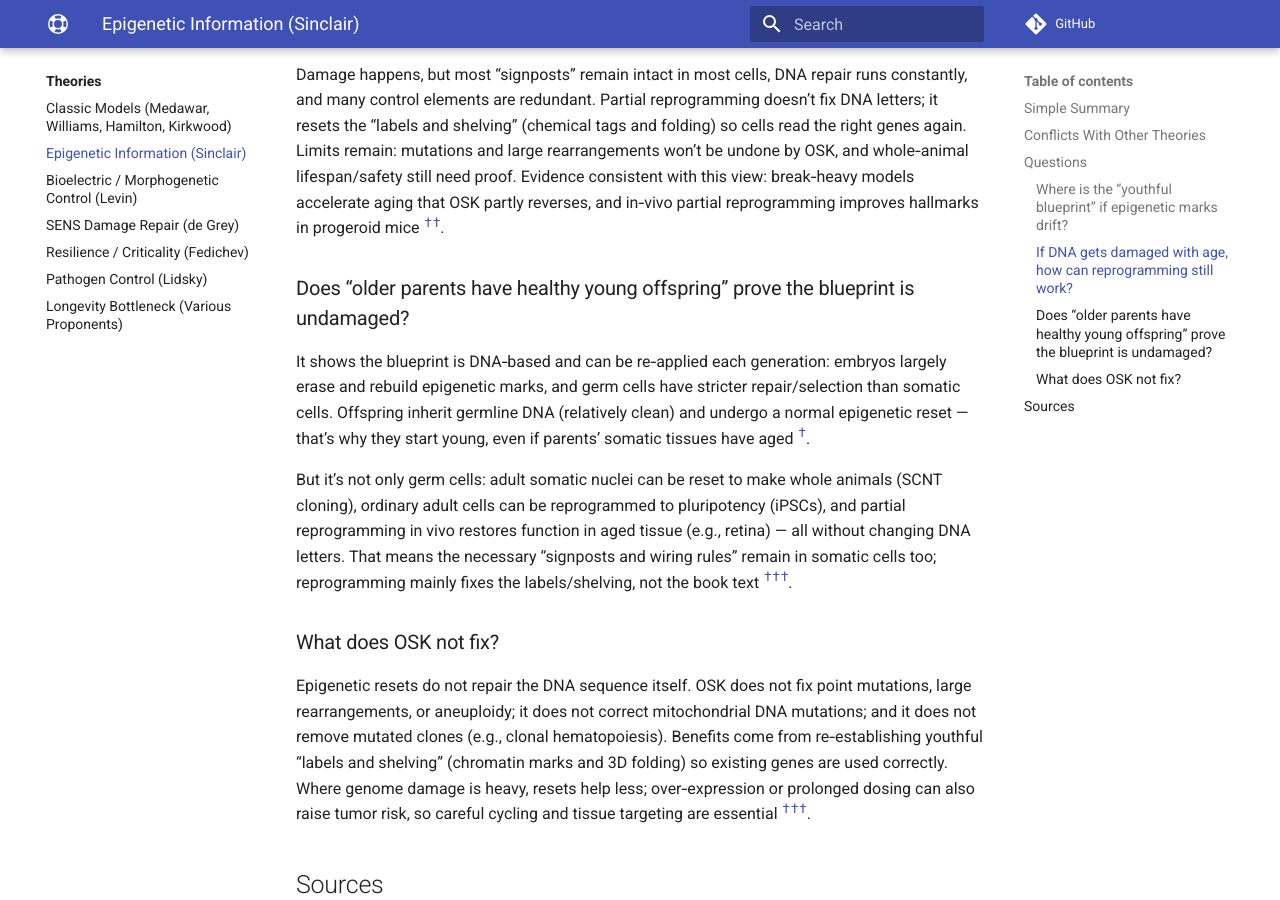
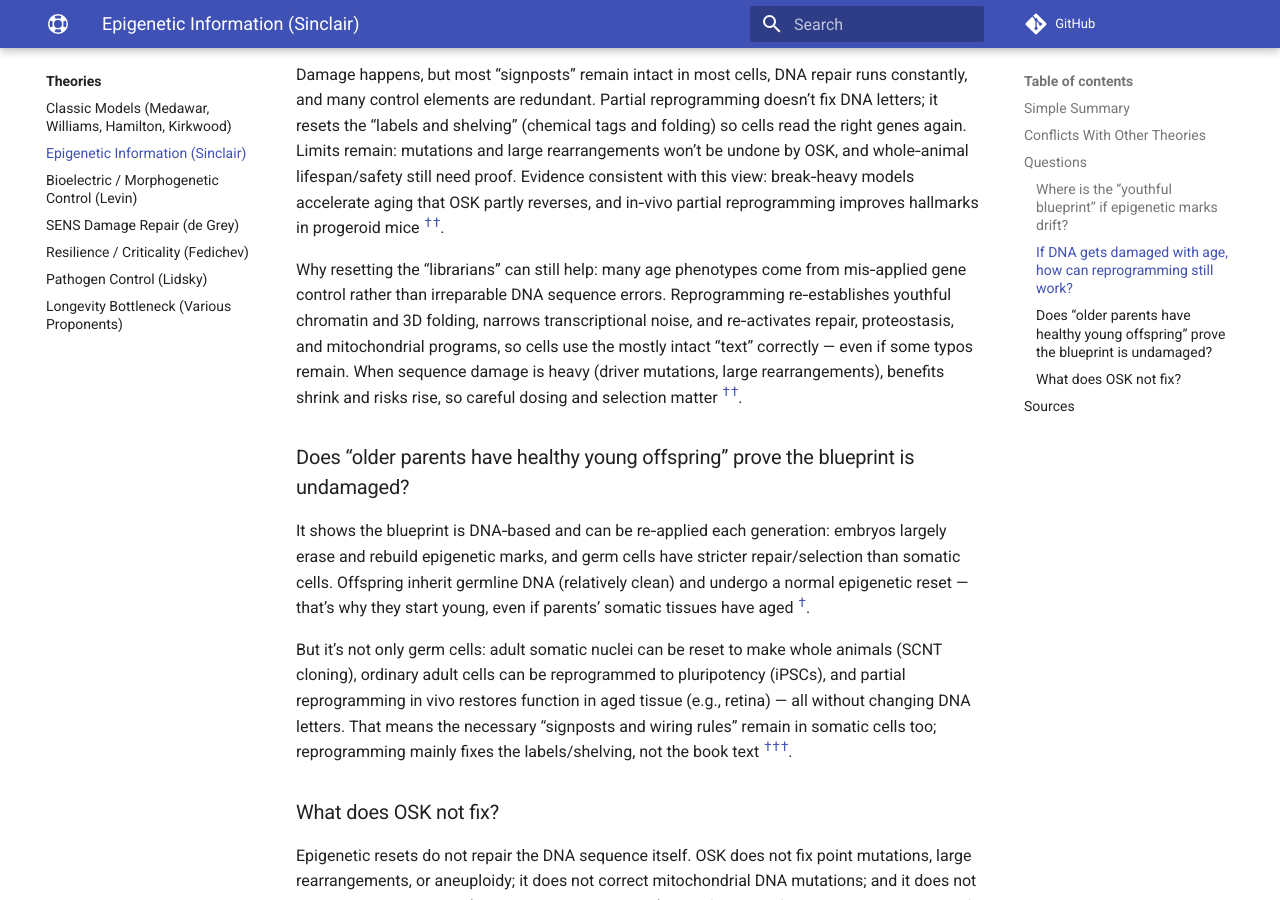
Before and after one commit to djgish485/project-lifespan, an MkDocs documentation site: the page built from docs/theories/epigenetic_information.md, in a window 1280 px wide and 900 px high, scrolled down 2097 px. Built offline with MkDocs 1.6.1 and Material for MkDocs 9.7.7, drawn with Linux system fonts in a browser that asks for light colours; comment, search, counter and statistics services are not loaded.

Commit message:
docs(theories): clarify why OSK helps despite DNA damage (labels/shelving reset restores programs; limits remain)

```diff
--- a/docs/theories/epigenetic_information.md
+++ b/docs/theories/epigenetic_information.md
@@ -82,6 +82,8 @@ It lives in the DNA’s own signposts and folding rules — short sequences that
 
 Damage happens, but most “signposts” remain intact in most cells, DNA repair runs constantly, and many control elements are redundant. Partial reprogramming doesn’t fix DNA letters; it resets the “labels and shelving” (chemical tags and folding) so cells read the right genes again. Limits remain: mutations and large rearrangements won’t be undone by OSK, and whole‑animal lifespan/safety still need proof. Evidence consistent with this view: break‑heavy models accelerate aging that OSK partly reverses, and in‑vivo partial reprogramming improves hallmarks in progeroid mice <sup><a class="ref-pop" href="https://doi.org/10.1016/j.cell.2022.12.027" data-ref-url="https://doi.org/10.1016/j.cell.2022.12.027" data-ref-summary="Cell (2023): loss of epigenetic information as a cause of mammalian aging (ICE model).">†</a></sup><sup><a class="ref-pop" href="https://doi.org/10.1016/j.cell.2016.11.052" data-ref-url="https://doi.org/10.1016/j.cell.2016.11.052" data-ref-summary="Cell (2016): in‑vivo partial reprogramming improves aging hallmarks in progeroid mice.">†</a></sup>.
 
+Why resetting the “librarians” can still help: many age phenotypes come from mis‑applied gene control rather than irreparable DNA sequence errors. Reprogramming re‑establishes youthful chromatin and 3D folding, narrows transcriptional noise, and re‑activates repair, proteostasis, and mitochondrial programs, so cells use the mostly intact “text” correctly — even if some typos remain. When sequence damage is heavy (driver mutations, large rearrangements), benefits shrink and risks rise, so careful dosing and selection matter <sup><a class="ref-pop" href="https://doi.org/10.1038/s41586-020-2975-4" data-ref-url="https://doi.org/10.1038/s41586-020-2975-4" data-ref-summary="Nature (2020): OSK reverses aging features and restores vision in mouse retina; functional rescue without editing DNA.">†</a></sup><sup><a class="ref-pop" href="https://doi.org/10.1016/j.cell.2016.11.052" data-ref-url="https://doi.org/10.1016/j.cell.2016.11.052" data-ref-summary="Cell (2016): continuous expression risks; cyclic partial reprogramming mitigates and improves hallmarks in progeroid mice.">†</a></sup>.
+
 ### Does “older parents have healthy young offspring” prove the blueprint is undamaged?
 
 It shows the blueprint is DNA‑based and can be re‑applied each generation: embryos largely erase and rebuild epigenetic marks, and germ cells have stricter repair/selection than somatic cells. Offspring inherit germline DNA (relatively clean) and undergo a normal epigenetic reset — that’s why they start young, even if parents’ somatic tissues have aged <sup><a class="ref-pop" href="https://doi.org/10.1371/journal.pgen.1002514" data-ref-url="https://doi.org/10.1371/journal.pgen.1002514" data-ref-summary="PLoS Genet (2012): epigenetic reprogramming/erasure in the mammalian life cycle.">†</a></sup>.
```
